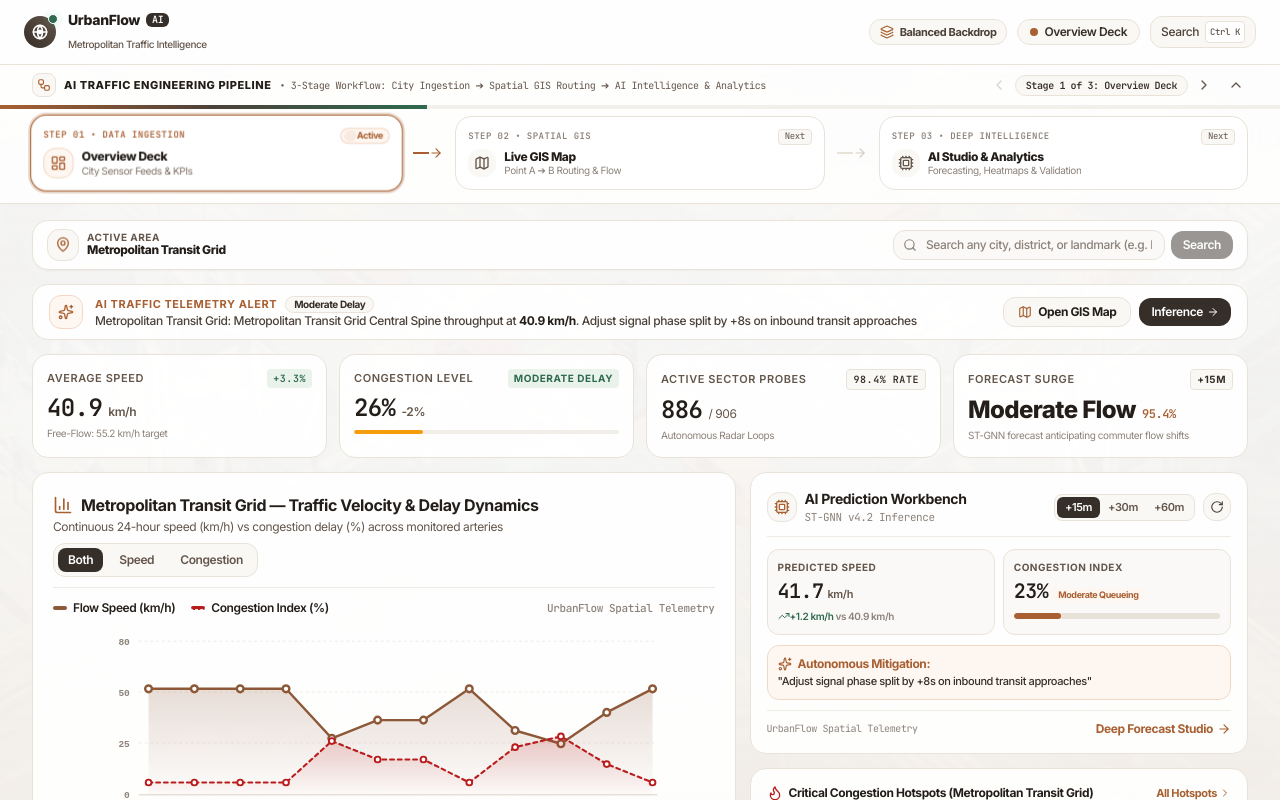
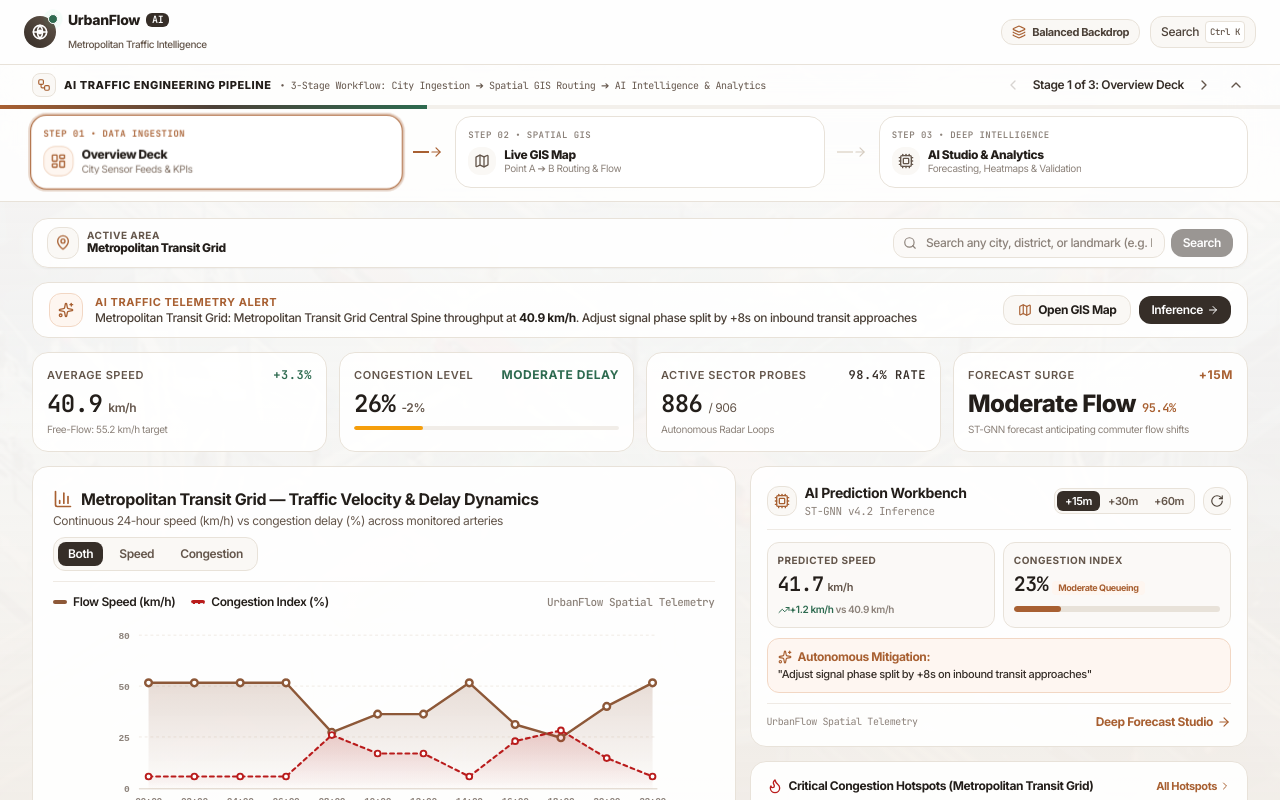
Before and after one commit to manojmn1218/UrbonFlow, a React (Vite) app: page / in a window 1280 px wide. Built offline with nearby package versions, Linux system fonts and the light colour scheme.

Commit message:
style: remove noisy status pill tags and badges across interface

```diff
--- a/src/App.jsx
+++ b/src/App.jsx
@@ -217,10 +217,6 @@ export default function App() {
               <span className="text-[11px] font-bold">{activeBg.label} Backdrop</span>
             </button>
 
-            <div className="hidden sm:flex items-center gap-1.5 px-3 py-1 rounded-full bg-[#FAF8F5] text-[#362E28] border border-[#E8E2D9] text-xs font-semibold">
-              <span className="w-2 h-2 rounded-full bg-[#A86032]"></span>
-              <span>{windows[currentWindowIndex]?.label || "Live System"}</span>
-            </div>
             <button
               onClick={() => setIsCommandPaletteOpen(true)}
               className="flex items-center gap-1.5 px-2.5 py-1 rounded-xl bg-[#FAF8F5] hover:bg-white text-[#4C4138] text-xs font-medium transition-colors border border-[#E8E2D9]"
--- a/src/components/AnalyticsSection.jsx
+++ b/src/components/AnalyticsSection.jsx
@@ -356,7 +356,7 @@ export default function AnalyticsSection({ currentLocation, onLocationChange })
                   <p className="text-[11px] text-[#64564B]">Vehicle mix and fuel optimization metrics</p>
                 </div>
               </div>
-              <span className="text-[10px] font-mono px-2 py-0.5 rounded-md font-semibold bg-[#EAF2EC] text-[#2D6A4F] border border-[#C4DFC8]">
+              <span className="text-xs font-mono font-bold text-[#2D6A4F]">
                 -15.4% Idle
               </span>
             </div>
--- a/src/components/OverviewCommandDeck.jsx
+++ b/src/components/OverviewCommandDeck.jsx
@@ -72,9 +72,6 @@ export default function OverviewCommandDeck({
           <div>
             <div className="flex items-center gap-2">
               <span className="text-[11px] font-bold uppercase tracking-wider text-[#A86032]">AI Traffic Telemetry Alert</span>
-              <span className="text-[10px] bg-[#FAF8F5] text-[#362E28] border border-[#E8E2D9] px-2 py-0.2 rounded-full font-bold">
-                {currentLocation?.status || "Live Monitoring"}
-              </span>
             </div>
             <p className="text-xs font-medium text-[#4C4138]">
               {shortName}: {corridors[0]?.name || "Main Corridor"} throughput at <strong className="text-[#231E1A]">{currentLocation?.currentSpeed || 42} km/h</strong>. {currentLocation?.predictions?.[activeHorizon]?.action || "Dynamic traffic pacing active."}
@@ -107,7 +104,7 @@ export default function OverviewCommandDeck({
         >
           <div className="flex items-center justify-between text-[11px] text-[#64564B] font-semibold uppercase tracking-wider mb-1">
             <span>Average Speed</span>
-            <span className={`px-1.5 py-0.5 rounded font-mono font-bold text-[10px] ${kpis.avgSpeed?.trend === 'down' ? 'text-[#B91C1C] bg-[#FDF0F0]' : 'text-[#2D6A4F] bg-[#EAF2EC]'}`}>
+            <span className={`font-mono font-bold text-xs ${kpis.avgSpeed?.trend === 'down' ? 'text-[#B91C1C]' : 'text-[#2D6A4F]'}`}>
               {kpis.avgSpeed?.change || "+2.5%"}
             </span>
           </div>
@@ -126,8 +123,8 @@ export default function OverviewCommandDeck({
         >
           <div className="flex items-center justify-between text-[11px] text-[#64564B] font-semibold uppercase tracking-wider mb-1">
             <span>Congestion Level</span>
-            <span className={`px-1.5 py-0.5 rounded font-bold text-[10px] ${
-              (kpis.congestionLevel?.value || 30) > 70 ? 'text-[#B91C1C] bg-[#FDF0F0]' : (kpis.congestionLevel?.value || 30) > 40 ? 'text-[#A86032] bg-[#FEF6F0]' : 'text-[#2D6A4F] bg-[#EAF2EC]'
+            <span className={`font-bold text-xs ${
+              (kpis.congestionLevel?.value || 30) > 70 ? 'text-[#B91C1C]' : (kpis.congestionLevel?.value || 30) > 40 ? 'text-[#A86032]' : 'text-[#2D6A4F]'
             }`}>
               {kpis.congestionLevel?.status || "Moderate"}
             </span>
@@ -155,7 +152,7 @@ export default function OverviewCommandDeck({
         >
           <div className="flex items-center justify-between text-[11px] text-[#64564B] font-semibold uppercase tracking-wider mb-1">
             <span>Active Sector Probes</span>
-            <span className="text-[#362E28] bg-[#FAF8F5] border border-[#E8E2D9] px-1.5 py-0.5 rounded font-mono font-bold text-[10px]">
+            <span className="text-[#362E28] font-mono font-bold text-xs">
               {kpis.activeSensors?.rate || 98.4}% Rate
             </span>
           </div>
@@ -176,7 +173,7 @@ export default function OverviewCommandDeck({
         >
           <div className="flex items-center justify-between text-[11px] text-[#64564B] font-semibold uppercase tracking-wider mb-1">
             <span>Forecast Surge</span>
-            <span className="text-[#362E28] bg-[#FAF8F5] border border-[#E8E2D9] px-1.5 py-0.5 rounded font-bold text-[10px]">
+            <span className="text-[#A86032] font-bold text-xs">
               +{activeHorizon}
             </span>
           </div>
@@ -472,7 +469,7 @@ export default function OverviewCommandDeck({
       <div className="grid grid-cols-2 lg:grid-cols-4 gap-3">
         <div className="bg-white/90 backdrop-blur-2xl p-3 rounded-2xl border border-[#E8E2D9] shadow-xs flex items-center justify-between">
           <div className="flex items-center gap-2.5">
-            <div className="p-2 rounded-xl bg-[#EAF2EC] text-[#2D6A4F] border border-[#C4DFC8]">
+            <div className="p-2 rounded-xl bg-[#FAF8F5] text-[#2D6A4F] border border-[#E8E2D9]">
               <Radio className="w-3.5 h-3.5" />
             </div>
             <div>
@@ -480,7 +477,6 @@ export default function OverviewCommandDeck({
               <span className="text-sm font-mono font-extrabold text-[#231E1A] block">+14s Green Wave</span>
             </div>
           </div>
-          <span className="text-[10px] font-bold text-[#2D6A4F] bg-[#EAF2EC] px-1.5 py-0.5 rounded">Synced</span>
         </div>
 
         <div className="bg-white/90 backdrop-blur-2xl p-3 rounded-2xl border border-[#E8E2D9] shadow-xs flex items-center justify-between">
@@ -493,12 +489,11 @@ export default function OverviewCommandDeck({
               <span className="text-sm font-mono font-extrabold text-[#231E1A] block">45 km/h Pacing</span>
             </div>
           </div>
-          <span className="text-[10px] font-bold text-[#362E28] bg-[#FAF8F5] border border-[#E8E2D9] px-1.5 py-0.5 rounded">Active</span>
         </div>
 
         <div className="bg-white/90 backdrop-blur-2xl p-3 rounded-2xl border border-[#E8E2D9] shadow-xs flex items-center justify-between">
           <div className="flex items-center gap-2.5">
-            <div className="p-2 rounded-xl bg-[#FEF6F0] text-[#A86032] border border-[#F2D7C4]">
+            <div className="p-2 rounded-xl bg-[#FAF8F5] text-[#A86032] border border-[#E8E2D9]">
               <Zap className="w-3.5 h-3.5" />
             </div>
             <div>
@@ -506,12 +501,11 @@ export default function OverviewCommandDeck({
               <span className="text-sm font-mono font-extrabold text-[#231E1A] block">18 veh / min</span>
             </div>
           </div>
-          <span className="text-[10px] font-bold text-[#A86032] bg-[#FEF6F0] px-1.5 py-0.5 rounded border border-[#F2D7C4]">Metered</span>
         </div>
 
         <div className="bg-white/90 backdrop-blur-2xl p-3 rounded-2xl border border-[#E8E2D9] shadow-xs flex items-center justify-between">
           <div className="flex items-center gap-2.5">
-            <div className="p-2 rounded-xl bg-[#EAF2EC] text-[#2D6A4F] border border-[#C4DFC8]">
+            <div className="p-2 rounded-xl bg-[#FAF8F5] text-[#2D6A4F] border border-[#E8E2D9]">
               <CheckCircle2 className="w-3.5 h-3.5" />
             </div>
             <div>
@@ -519,7 +513,6 @@ export default function OverviewCommandDeck({
               <span className="text-sm font-mono font-extrabold text-[#231E1A] block">-15.4% Emissions</span>
             </div>
           </div>
-          <span className="text-[10px] font-bold text-[#2D6A4F] bg-[#EAF2EC] px-1.5 py-0.5 rounded">Eco-Wave</span>
         </div>
       </div>
     </div>
--- a/src/components/PipelineFlowchartNav.jsx
+++ b/src/components/PipelineFlowchartNav.jsx
@@ -83,7 +83,7 @@ export default function PipelineFlowchartNav({
             >
               <ChevronLeft className="w-4 h-4" />
             </button>
-            <span className="text-[10px] font-mono font-bold text-[#362E28] bg-[#FAF8F5] border border-[#E8E2D9] px-2.5 py-0.5 rounded-full">
+            <span className="text-xs font-semibold text-[#362E28] px-1">
               Stage {currentIndex + 1} of 3: {PIPELINE_STEPS[currentIndex]?.title}
             </span>
             <button
@@ -141,30 +141,13 @@ export default function PipelineFlowchartNav({
                       }
                     `}
                   >
-                    {/* Top Phase Ribbon & Status */}
+                    {/* Top Phase Ribbon */}
                     <div className="flex items-center justify-between mb-1">
                       <span className={`text-[9px] font-mono font-bold tracking-wider uppercase ${
                         isActive ? 'text-[#A86032]' : isCompleted ? 'text-[#2D6A4F]' : 'text-[#8C827A]'
                       }`}>
                         STEP {step.number} • {step.phase}
                       </span>
-
-                      {/* Status Indicator */}
-                      {isCompleted ? (
-                        <span className="flex items-center gap-1 text-[9px] font-bold text-[#2D6A4F] bg-white px-1.5 py-0.2 rounded-full border border-[#C8E4D1]">
-                          <CheckCircle2 className="w-2.5 h-2.5" />
-                          Done
-                        </span>
-                      ) : isActive ? (
-                        <span className="flex items-center gap-1 text-[9px] font-bold text-[#A86032] bg-[#FEF6F0] border border-[#F2D7C4] px-1.5 py-0.2 rounded-full">
-                          <span className="w-1.5 h-1.5 rounded-full bg-[#A86032] animate-ping"></span>
-                          Active
-                        </span>
-                      ) : (
-                        <span className="text-[9px] font-mono text-[#64564B] bg-[#FAF8F5] border border-[#E8E2D9] px-1.5 py-0.2 rounded">
-                          Next
-                        </span>
-                      )}
                     </div>
 
                     {/* Step Title & Icon */}
--- a/src/components/TrafficMap2D.jsx
+++ b/src/components/TrafficMap2D.jsx
@@ -788,10 +788,6 @@ export default function TrafficMap2D({
               <h3 className="text-xs font-bold text-[#231E1A] tracking-tight truncate">
                 {mapMode === 'planner' ? 'Point-to-Point Trip Navigation' : 'Live GIS Traffic Grid'}
               </h3>
-              <span className="text-[9px] font-mono font-bold px-1.5 py-0.2 rounded-full bg-[#EAF2EC] text-[#2D6A4F] hidden sm:flex items-center gap-1 border border-[#C4DFC8]">
-                <span className="w-1 h-1 rounded-full bg-[#2D6A4F] animate-pulse"></span>
-                {routesData?.data_source ? routesData.data_source : 'TomTom Real-Time'}
-              </span>
             </div>
             <p className="text-[11px] text-[#64564B] truncate max-w-[180px] sm:max-w-xs md:max-w-sm">
               {mapMode === 'planner'
--- a/src/components/UnifiedSearchBar.jsx
+++ b/src/components/UnifiedSearchBar.jsx
@@ -44,12 +44,6 @@ export default function UnifiedSearchBar({
           <div className="min-w-0">
             <div className="flex items-center gap-1.5 leading-none">
               <span className="text-[10px] font-bold uppercase tracking-wider text-[#64564B]">Active Area</span>
-              {currentLocation?.isRealtime && (
-                <span className="text-[9px] font-mono font-bold bg-[#EAF2EC] text-[#2D6A4F] px-1.5 py-0.2 rounded flex items-center gap-1 border border-[#C4DFC8]">
-                  <span className="w-1.5 h-1.5 rounded-full bg-[#2D6A4F] animate-pulse"></span>
-                  TomTom Live
-                </span>
-              )}
             </div>
             <h4 className="text-xs font-extrabold text-[#231E1A] truncate">
               {currentLocation?.name || "Global Metropolitan Grid"}
```
Also changed, not shown: src/components/AiPredictionsSection.jsx (+1 -9 lines), src/components/ModelInsightsSection.jsx (+0 -11 lines).
